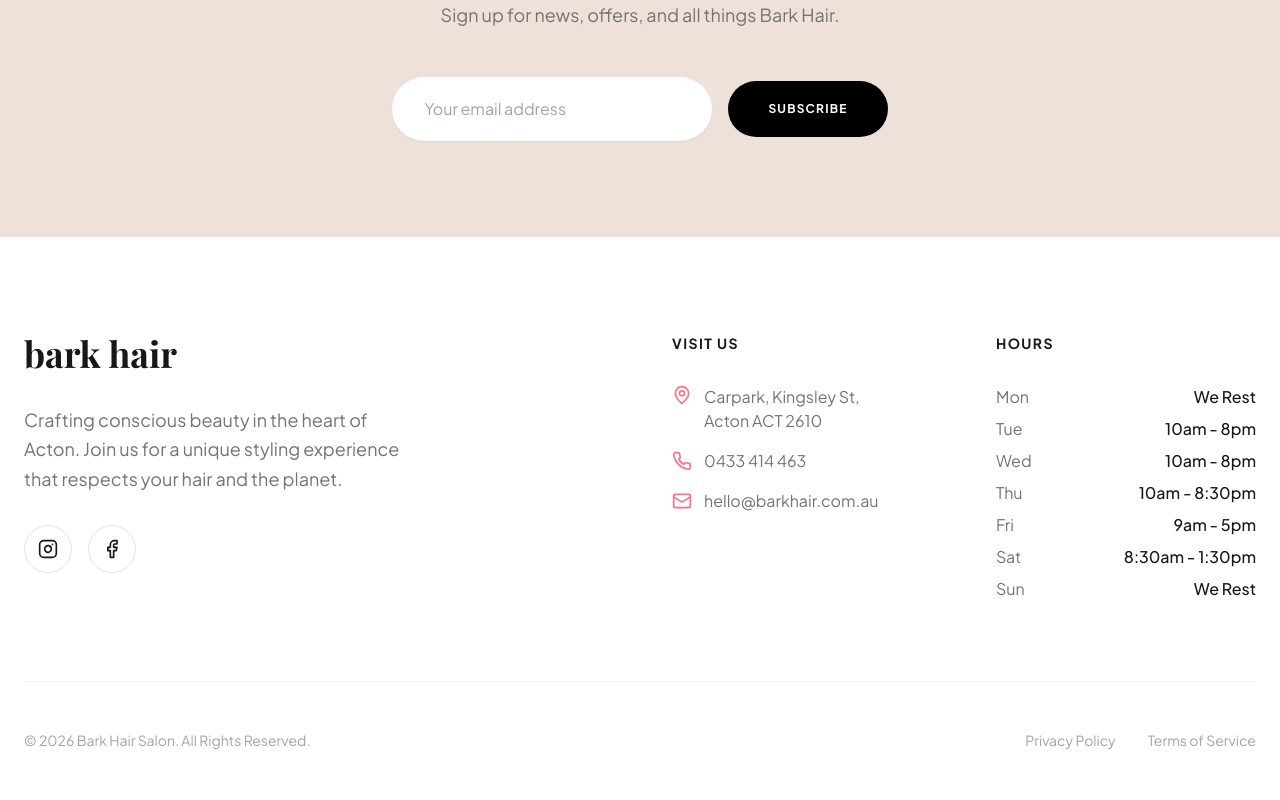
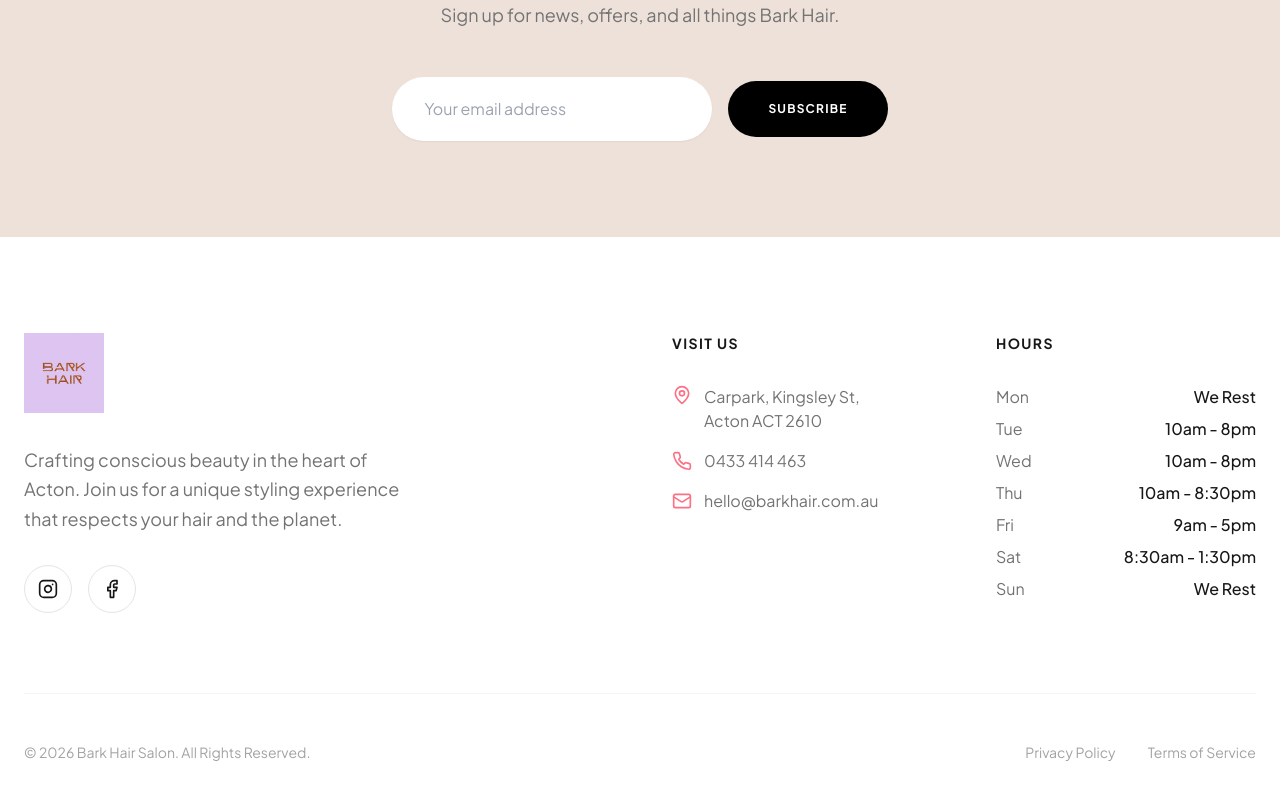
Before and after one commit to seammedia/bark-hair, a React (Vite) app: page / in a window 1280 px wide. Shown: the part 4670-5470 px from the top of the page. Built offline with nearby package versions, Linux system fonts and the light colour scheme; the HTML template or start-up script is replaced by a standard one; a web font is replaced by a local one.

Commit message:
Add Bark Hair logo to footer

```diff
--- a/src/components/Footer.tsx
+++ b/src/components/Footer.tsx
@@ -8,7 +8,7 @@
         <div className="grid grid-cols-1 lg:grid-cols-4 gap-16 pb-20 border-b border-neutral-100">
 
           <div className="lg:col-span-2 space-y-8">
-            <h2 className="text-4xl font-serif font-bold">bark hair</h2>
+            <img src="/img/images.jpeg" alt="Bark Hair" className="h-20" />
             <p className="text-neutral-500 max-w-sm text-lg leading-relaxed">
               Crafting conscious beauty in the heart of Acton. Join us for a unique styling experience that respects your hair and the planet.
             </p>
```
